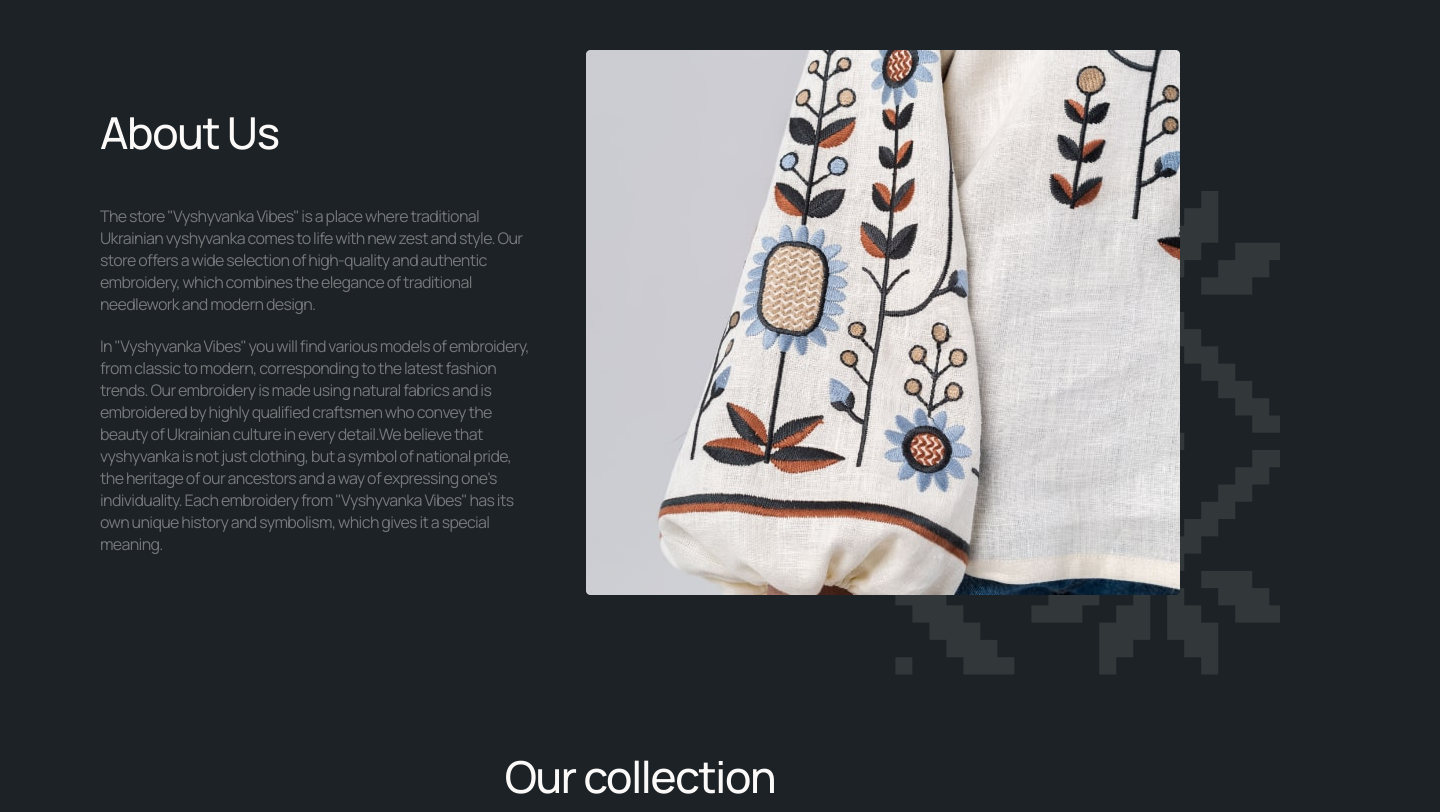
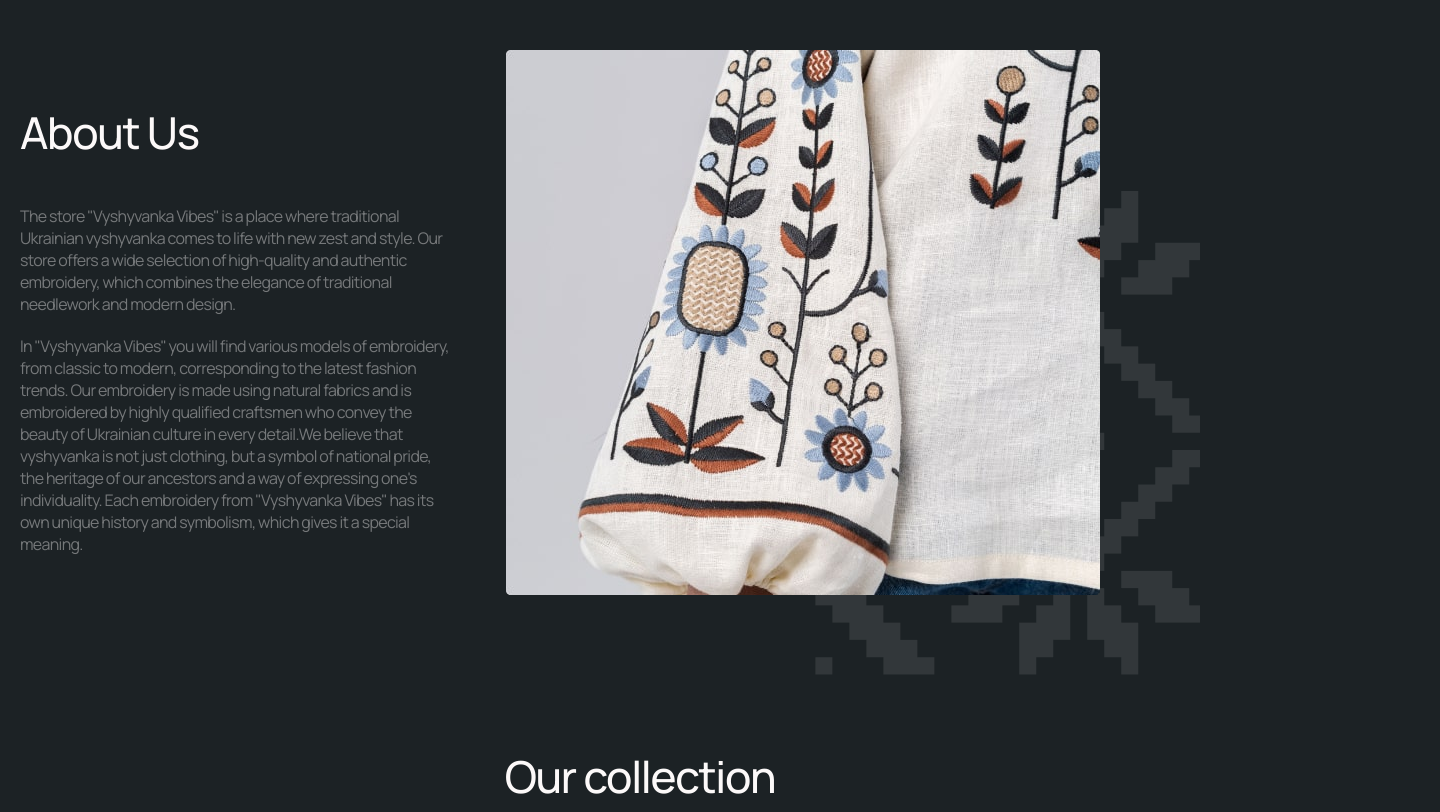
Before and after one commit to Petro-Gunko/project-GOOD_IDEA, a website built with Vite: page src/index.html in a window 1280 px wide. Shown: the part 830-1642 px from the top of the page, 1440 px wide, since content can reach past the window. Built offline with nearby package versions, Linux system fonts and the light colour scheme; files whose address does not match are found by name.

Commit message:
about-us-fin-v02

```diff
--- a/src/partials/about-us.html
+++ b/src/partials/about-us.html
@@ -1,9 +1,8 @@
  <!----------- About Us-------------->
 
- <div class="container">
+
  <section class="about-us-section">
-
-    <div class="about-us-container">
+      <div class="container about-us-container">
         <div class="about-us-descr">
             <h2 class="about-us" id="about-us">About Us</h2>
             <ul class="about-us-list">
@@ -51,5 +50,4 @@
 
     </section>
 
-</div>
     <!-----------END About US-------------->
```
